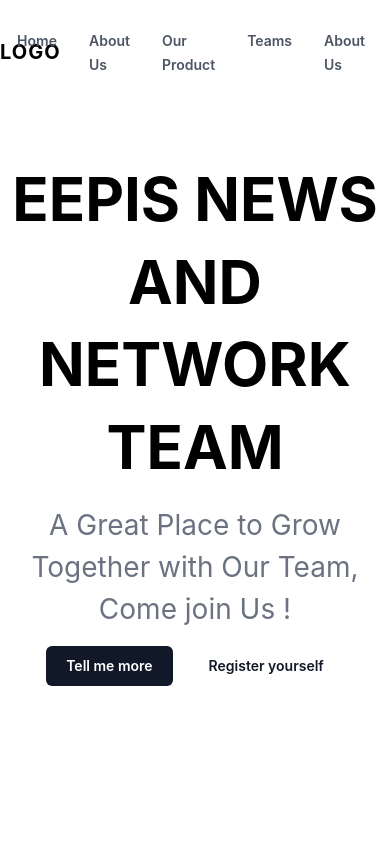
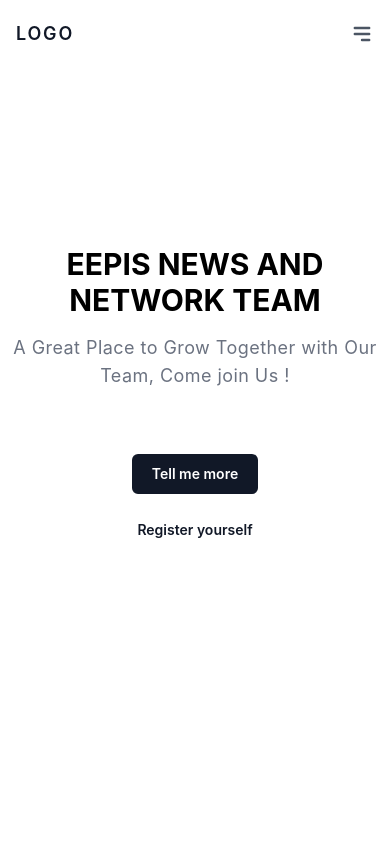
Before and after one commit to masmuss/ent-ui, a website: page public/index.html in a window 390 px wide. Shown: the top 844 px of the page. Drawn offline with Linux system fonts and the light colour scheme.

Commit message:
redesign navbar UI and add jumbotron

```diff
--- a/package.json
+++ b/package.json
@@ -4,7 +4,8 @@
 	"description": "",
 	"main": "index.js",
 	"scripts": {
-		"build": "npx tailwindcss -i ./src/input.css -o ./public/assets/css/style.css --watch"
+		"build": "npx tailwindcss -i ./src/input.css -o ./public/assets/css/style.css --watch",
+		"dev": "live-server public"
 	},
 	"keywords": [],
 	"author": "",
--- /dev/null
+++ b/public/assets/js/script.js
@@ -0,0 +1,19 @@
+const navbar = document.getElementById("navbar");
+const navbarToggle = document.getElementById("nav-toggle");
+const navbarToggleOpen = document.getElementById("nav-toggle-open");
+const navbarToggleClose = document.getElementById("nav-toggle-close");
+let isNavbarOpen = false;
+
+if (!isNavbarOpen) navbarToggleOpen.classList.remove("hidden");
+
+const changeNavbarState = () => {
+	// toggle icons inside button
+	navbarToggleOpen.classList.toggle("hidden");
+	navbarToggleClose.classList.toggle("hidden");
+
+	// toggle navbar
+	navbar.classList.toggle("hidden");
+	navbar.classList.toggle("flex");
+
+	isNavbarOpen = !isNavbarOpen;
+};
--- a/public/index.html
+++ b/public/index.html
@@ -8,58 +8,83 @@
 		<title>Home</title>
 	</head>
 	<body>
+		<!-- navbar -->
 		<section>
-			<nav class="fixed left-0 right-0 bg-white py-7">
-				<div class="container">
-					<div class="flex items-center justify-between">
-						<div class="flex w-full justify-start">
-							<span class="text-xl font-bold uppercase tracking-wider"
-								>logo</span
+			<nav
+				class="fixed top-0 z-10 w-full bg-white py-5 md:py-7 text-gray-600 transition-all"
+			>
+				<div
+					class="container mx-auto flex flex-col px-4 md:flex-row md:items-center md:justify-between md:px-6 lg:px-8"
+				>
+					<!-- brand logo -->
+					<div class="flex flex-row items-center justify-between">
+						<a
+							href="#"
+							class="rounded-lg text-lg font-semibold uppercase tracking-widest text-gray-900 focus:outline-none lg:text-xl"
+							>logo</a
+						>
+						<button
+							class="focus:shadow-outline rounded-lg focus:outline-none md:hidden"
+							type="button"
+							onclick="changeNavbarState()"
+							id="nav-toggle"
+						>
+							<svg
+								fill="currentColor"
+								viewBox="0 0 20 20"
+								class="h-6 w-6"
 							>
-						</div>
-						<ul class="flex w-full justify-end gap-8">
-							<li>
-								<a href="#" class="navlink">Home</a>
-							</li>
-							<li>
-								<a href="#" class="navlink">About Us</a>
-							</li>
-							<li>
-								<a href="#" class="navlink">Our Product</a>
-							</li>
-							<li>
-								<a href="#" class="navlink">Teams</a>
-							</li>
-							<li>
-								<a href="#" class="navlink">About Us</a>
-							</li>
-							<li>
-								<a href="#" class="navlink">Contact</a>
-							</li>
-						</ul>
+								<path
+									class="hidden"
+									id="nav-toggle-open"
+									fill-rule="evenodd"
+									d="M3 5a1 1 0 011-1h12a1 1 0 110 2H4a1 1 0 01-1-1zM3 10a1 1 0 011-1h12a1 1 0 110 2H4a1 1 0 01-1-1zM9 15a1 1 0 011-1h6a1 1 0 110 2h-6a1 1 0 01-1-1z"
+									clip-rule="evenodd"
+								></path>
+								<path
+									id="nav-toggle-close"
+									class="hidden"
+									fill-rule="evenodd"
+									d="M4.293 4.293a1 1 0 011.414 0L10 8.586l4.293-4.293a1 1 0 111.414 1.414L11.414 10l4.293 4.293a1 1 0 01-1.414 1.414L10 11.414l-4.293 4.293a1 1 0 01-1.414-1.414L8.586 10 4.293 5.707a1 1 0 010-1.414z"
+									clip-rule="evenodd"
+								></path>
+							</svg>
+						</button>
 					</div>
+					<!-- end of brand logo -->
+
+					<!-- menus -->
+					<nav
+						id="navbar"
+						class="hidden flex-grow flex-col pb-4 md:flex md:flex-row md:justify-end md:pb-0"
+					>
+						<a class="nav-link" href="#">Home</a>
+						<a class="nav-link" href="#">About Us</a>
+						<a class="nav-link" href="#">Our Product</a>
+						<a class="nav-link" href="#">Team</a>
+						<a class="nav-link" href="#">Contact</a>
+					</nav>
+					<!-- end of menus -->
 				</div>
 			</nav>
 			<header class="jumbotron-wrapper">
 				<div class="jumbotron-content">
-					<h1 class="jumbotron-title">
-						EEPIS NEWS AND NETWORK TEAM
-					</h1>
+					<h1 class="jumbotron-title">EEPIS NEWS AND NETWORK TEAM</h1>
 					<h3 class="jumbotron-subtitle">
 						A Great Place to Grow Together with Our Team, Come join Us !
 					</h3>
 
-               <div class="cta-wrapper">
-                  <a href="#" class="cta-button-primary">
-                     Tell me more
-                  </a>
-                  <a href="#" class="cta-button-secondary">
-                     Register yourself
-                  </a>
-               </div>
+					<div class="cta-wrapper">
+						<a href="#" class="cta-button-primary"> Tell me more </a>
+						<a href="#" class="cta-button-secondary">
+							Register yourself
+						</a>
+					</div>
 				</div>
 			</header>
 		</section>
+
+		<!-- jumbotron -->
 		<section class="h-screen bg-gray-100">
 			<div class="container">
 				<div class="flex flex-wrap justify-center">
@@ -90,5 +115,9 @@
 				</div>
 			</div>
 		</section>
+
+
+
+		<script src="assets/js/script.js"></script>
 	</body>
 </html>
--- a/src/input.css
+++ b/src/input.css
@@ -5,8 +5,12 @@
 @import url("https://fonts.googleapis.com/css2?family=Inter:wght@100;200;300;400;500;600;700;800;900&display=swap");
 
 /* navbar */
-.navlink {
+/* .nav-link {
 	@apply text-sm font-semibold text-gray-600 transition-all hover:text-gray-800;
+} */
+
+.nav-link {
+	@apply mt-2 rounded-lg bg-transparent px-4 py-2 text-sm font-semibold hover:text-gray-900 dark:bg-transparent md:mt-0 md:ml-4;
 }
 
 /* jumbotron */
@@ -15,23 +19,19 @@
 }
 
 .jumbotron-content {
-	@apply flex max-w-2xl flex-col space-y-4;
-}
-
-.jumbotron-content .jumbotron-heading {
-	@apply text-center text-6xl font-bold leading-snug;
+	@apply flex max-w-md flex-col space-y-4 md:max-w-2xl;
 }
 
 .jumbotron-content .jumbotron-title {
-	@apply text-center text-6xl font-bold leading-snug;
+	@apply text-center text-3xl font-bold md:text-6xl md:leading-snug;
 }
 
 .jumbotron-content .jumbotron-subtitle {
-	@apply text-center text-[28px] font-normal text-gray-500;
+	@apply text-center text-lg font-normal tracking-wide text-gray-500 md:text-[28px] md:leading-[34px];
 }
 
 .jumbotron-content .cta-wrapper {
-	@apply mt-12 flex items-center justify-center gap-4;
+	@apply flex flex-col md:flex-row items-center justify-center gap-4 py-12;
 }
 
 .cta-wrapper .cta-button-primary {
```
Also changed, not shown: public/assets/css/style.css.
